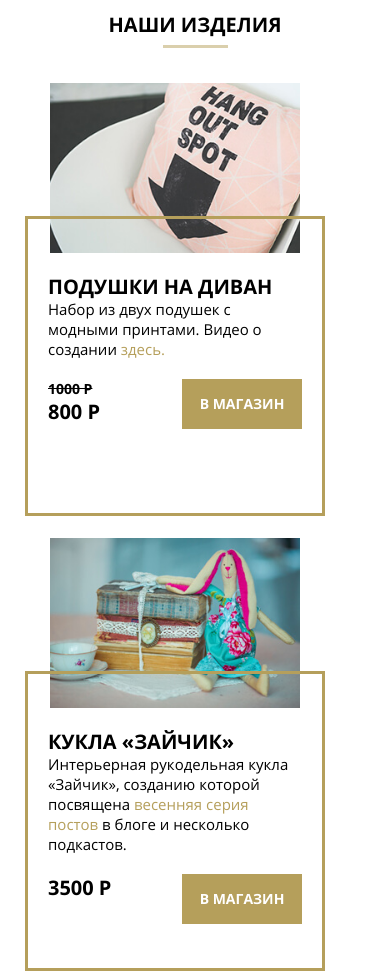
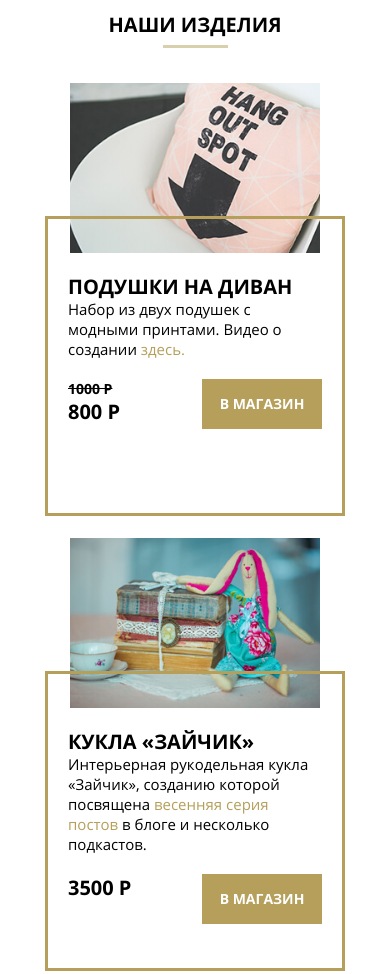
Before and after one commit to pevec1/mq-diplom-netology, a plain HTML site: page index.html in a window 390 px wide. Shown: the part 6341-7315 px from the top of the page. Drawn offline with Linux system fonts and the light colour scheme; files whose address does not match are found by name.

Commit message:
update 22.01.2023

```diff
--- a/css/styles_320.css
+++ b/css/styles_320.css
@@ -904,10 +904,10 @@
 
         .our-products-title {
             display: flex;
-            /* margin: 0 0 0 45px; */
+            margin: 0 0 0 40px;
             padding: 0;
             width: 100%;
-            max-width: calc(100% - 45px);
+            max-width: calc(100% - 5px);
             box-sizing: border-box;
             flex-wrap: wrap;
             margin-top: 35px;
@@ -991,7 +991,7 @@
         .shop-list {
             position: relative;
             box-sizing: border-box;
-            margin: 0 10px 285px;
+            margin: 0 0 285px 0;
             max-width: 300px;
             width: 100%;
             left: 0;
--- a/css/styles_640.css
+++ b/css/styles_640.css
@@ -1110,14 +1110,14 @@
 
 }
 
-@media (max-width:700px), (min-width:1106px)  {
+@media (max-width:684px), (min-width:1106px)  {
     .shop-list-last {
         display: none;
     }
 
 }
 
-@media (min-width: 699px) and (max-width: 1021px) {
+@media (min-width: 685px) and (max-width: 1021px) {
 .shop-list-last {
     position: relative;
     box-sizing: border-box;
```
